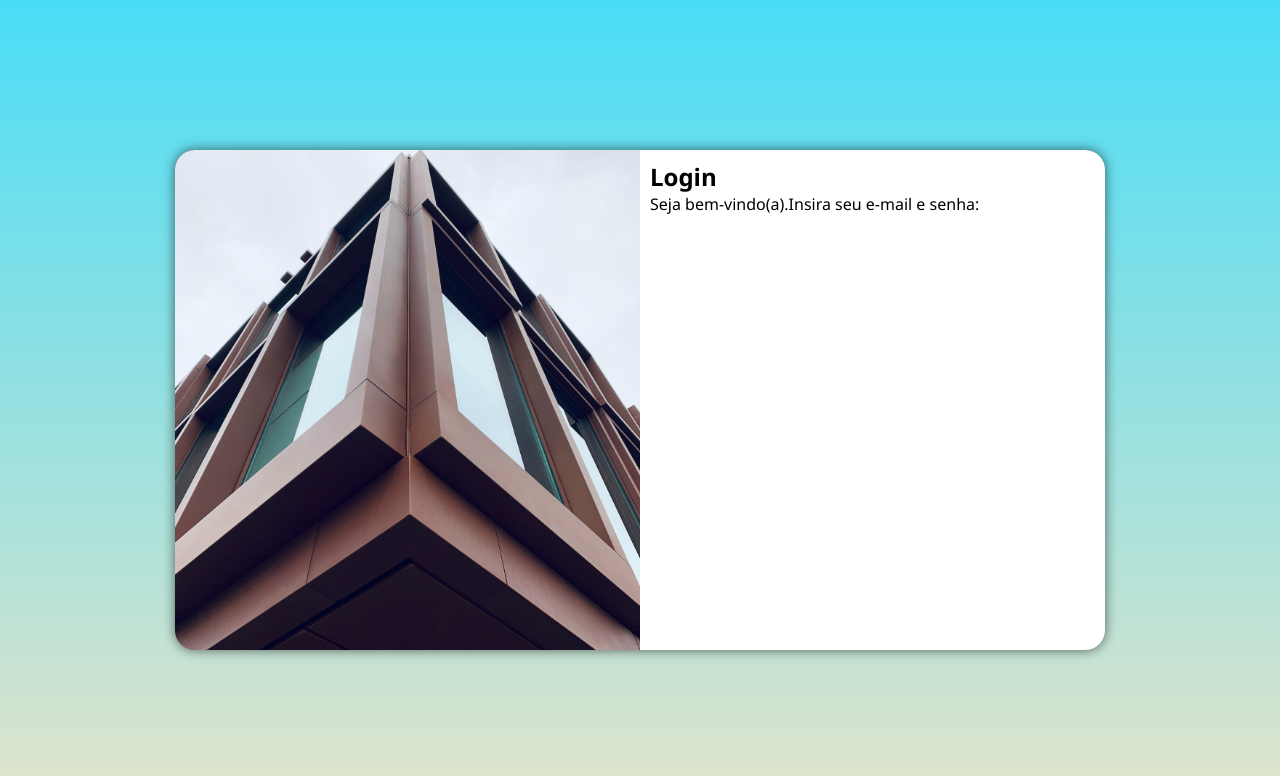
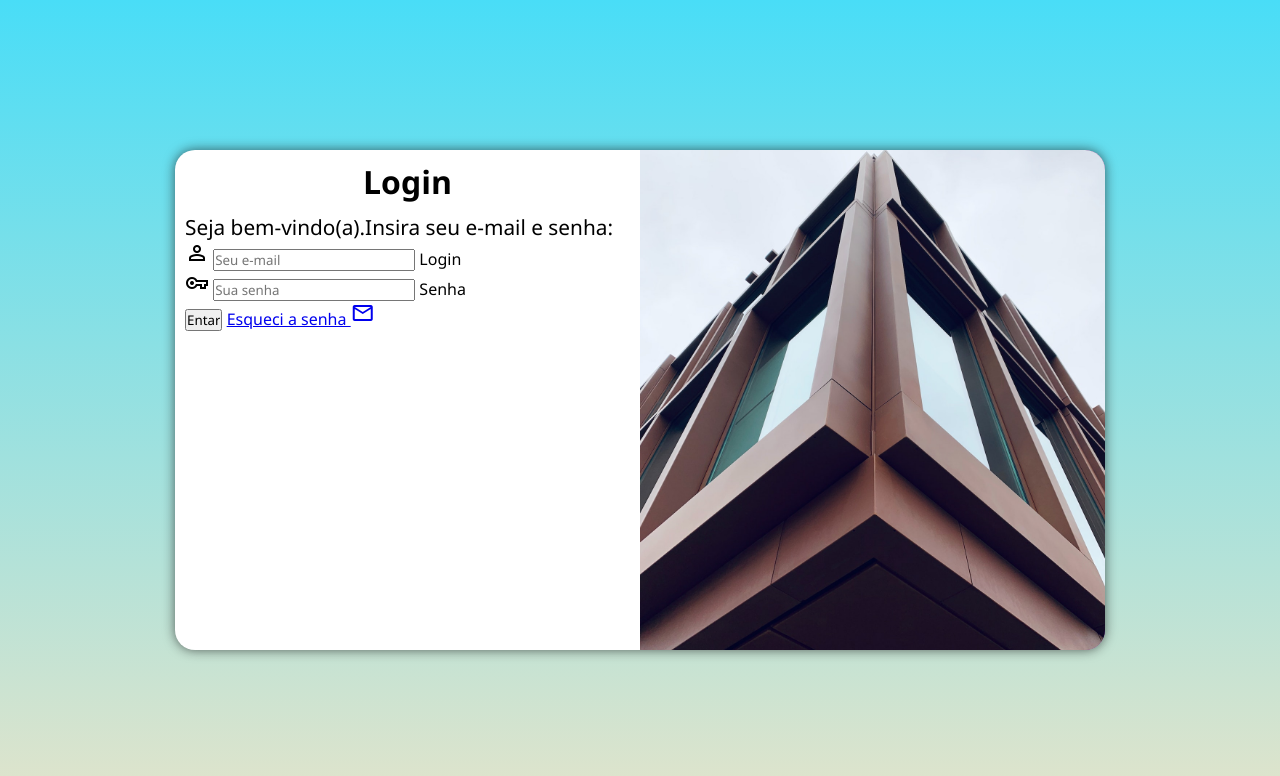
Before and after one commit to MarceloNunes2/projeto-login, a plain HTML site: page index.html in a window 1280 px wide. Drawn offline with nearby package versions, Linux system fonts and the light colour scheme.

Commit message:
formularios

```diff
--- a/assets/midiaquery.css
+++ b/assets/midiaquery.css
@@ -17,6 +17,13 @@
         float: right;
         width: 70%;
     }
+    div#formulario > p {
+        font-size: 1.4em;
+    }
+    div#formulario > h1{
+        font-size: 1.5em;
+    }
+
 }
 @media screen and (min-width:992px)   {
     body{
@@ -27,13 +34,19 @@
         width: 930px;
     }
     section#login > div#imagem{
-        float: left;
+        float: right;
         width: 50%;
         height: 100%;
     }
     section#login >div#formulario{
-        float: right;
+        float: left;
         width: 50%;
+    }
+    div#formulario > p {
+        font-size: 1.3em;
+    }
+    div#formulario > h1{
+        font-size: 2em;
     }
 
 }
--- a/assets/style/estilo.css
+++ b/assets/style/estilo.css
@@ -45,3 +45,11 @@
     display: block;
     padding: 10px;
 }
+div#formulario > h1{
+    text-align: center;
+    margin-bottom: 10px;
+
+}
+div#formulario > p {
+    font-size: 0.8em;
+}
--- a/index.html
+++ b/index.html
@@ -4,6 +4,7 @@
     <meta charset="UTF-8">
     <meta http-equiv="X-UA-Compatible" content="IE=edge">
     <meta name="viewport" content="width=device-width, initial-scale=1.0">
+    <link href="https://fonts.googleapis.com/css2?family=Material+Symbols+Outlined" rel="stylesheet" />
     <link rel="stylesheet" href="assets/style/estilo.css">
     <link rel="stylesheet" href="assets/midiaquery.css">
     <title>Projeto-Tela-Login</title>
@@ -17,7 +18,30 @@
             <div id="formulario">
                 <h1>Login</h1>
                 <p>Seja bem-vindo(a).Insira seu e-mail e senha:</p>
-                <form action="login.php" method="post">
+                <form action="login.php" method="post" autocomplete="on">
+                    <div class="campo">
+                        <span class="material-symbols-outlined">
+                            person
+                            </span>
+
+                        <input type="email" name="login" id="ilogin" placeholder="Seu e-mail" autocomplete="email" required  maxlength="30">
+
+                        <label for="ilogin">Login</label>
+                    </div>
+                        <div class="campo">
+                            <span class="material-symbols-outlined">
+                                vpn_key
+                                </span>
+                        <input type="password" name="senha" id="isenha" autocomplete="current-password" placeholder="Sua senha" required minlength="8" maxlength="30">
+
+                        <label for="isenha">Senha</label>
+                    </div>
+                    <input type="submit" value="Entar">
+                    <a href="esqueci.html">
+                        Esqueci a senha <span class="material-symbols-outlined">
+                            mail
+                            </span>
+                    </a>
                 </form>
             </div>
 
```
